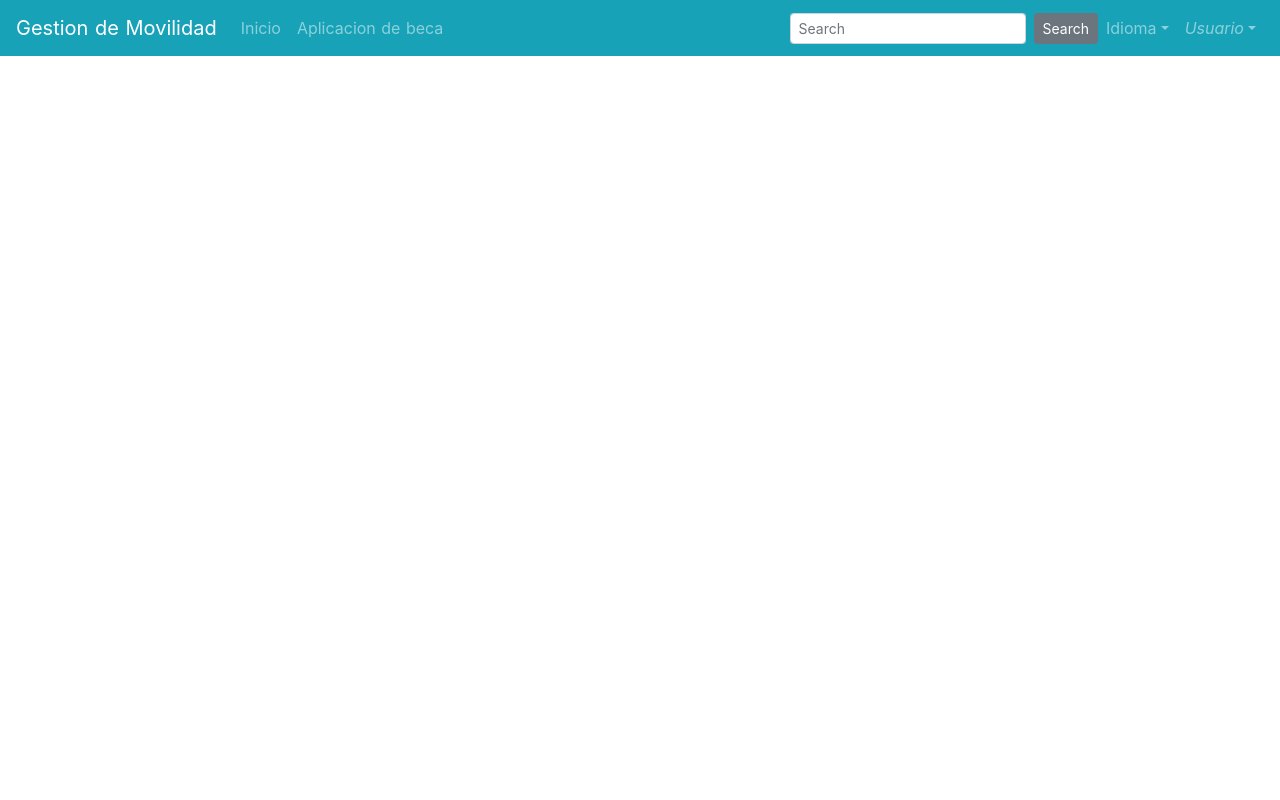
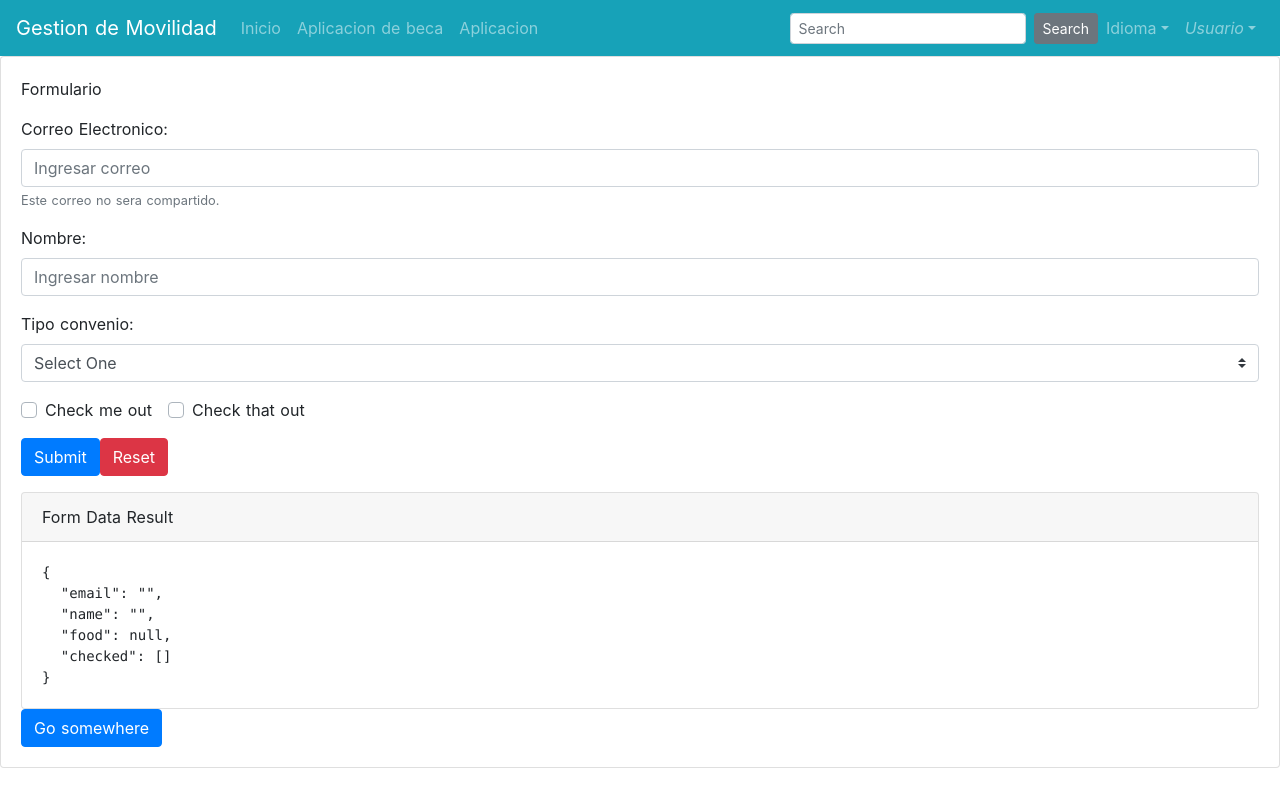
Before and after one commit to EstivenCano/proyecto_web, a Nuxt app: page /aplicacion in a window 1280 px wide. Built offline with nearby package versions, Linux system fonts and the light colour scheme.

Commit message:
Adelanto de aplicacion

```diff
--- a/layouts/default.vue
+++ b/layouts/default.vue
@@ -10,6 +10,7 @@
           <b-navbar-nav>
             <b-nav-item :to="{name:'index'}">Inicio</b-nav-item>
             <b-nav-item :to="{name:'formulario'}">Aplicacion de beca</b-nav-item>
+            <b-nav-item :to="{name:'aplicacion'}">Aplicacion</b-nav-item>
           </b-navbar-nav>
 
           <!-- Right aligned nav items -->
--- a/package.json
+++ b/package.json
@@ -11,9 +11,9 @@
     "generate": "nuxt generate"
   },
   "dependencies": {
-    "nuxt": "^2.0.0",
+    "bootstrap": "^4.1.3",
     "bootstrap-vue": "^2.0.0",
-    "bootstrap": "^4.1.3"
+    "nuxt": "^2.11.0"
   },
   "devDependencies": {}
 }
--- /dev/null
+++ b/pages/aplicacion.vue
@@ -0,0 +1,103 @@
+<template>
+
+
+
+  <div>
+
+
+
+  <b-card>
+    <b-card-text>
+      Formulario
+    </b-card-text>
+
+   <b-form @submit="onSubmit" @reset="onReset" v-if="show">
+      <b-form-group
+        id="input-group-1"
+        label="Correo Electronico:"
+        label-for="input-1"
+        description="Este correo no sera compartido."
+      >
+        <b-form-input
+          id="input-1"
+          v-model="form.email"
+          type="email"
+          required
+          placeholder="Ingresar correo"
+        ></b-form-input>
+      </b-form-group>
+
+      <b-form-group id="input-group-2" label="Nombre:" label-for="input-2">
+        <b-form-input
+          id="input-2"
+          v-model="form.name"
+          required
+          placeholder="Ingresar nombre"
+        ></b-form-input>
+      </b-form-group>
+
+      <b-form-group id="input-group-3" label="Tipo convenio:" label-for="input-3">
+        <b-form-select
+          id="input-3"
+          v-model="form.food"
+          :options="foods"
+          required
+        ></b-form-select>
+      </b-form-group>
+
+      <b-form-group id="input-group-4">
+        <b-form-checkbox-group v-model="form.checked" id="checkboxes-4">
+          <b-form-checkbox value="me">Check me out</b-form-checkbox>
+          <b-form-checkbox value="that">Check that out</b-form-checkbox>
+        </b-form-checkbox-group>
+      </b-form-group>
+
+      <b-button type="submit" variant="primary">Submit</b-button>
+      <b-button type="reset" variant="danger">Reset</b-button>
+    </b-form>
+    <b-card class="mt-3" header="Form Data Result">
+      <pre class="m-0">{{ form }}</pre>
+    </b-card>
+
+    <b-button href="#" variant="primary">Go somewhere</b-button>
+  </b-card>
+
+
+  </div>
+</template>
+
+<script>
+  export default {
+    data() {
+      return {
+        form: {
+          email: '',
+          name: '',
+          food: null,
+          checked: []
+        },
+        foods: [{ text: 'Select One', value: null }, 'Carrots', 'Beans', 'Tomatoes', 'Corn'],
+        show: true
+      }
+    },
+    methods: {
+      onSubmit(evt) {
+        evt.preventDefault()
+        alert(JSON.stringify(this.form))
+      },
+      onReset(evt) {
+        evt.preventDefault()
+        // Reset our form values
+        this.form.email = ''
+        this.form.name = ''
+        this.form.food = null
+        this.form.checked = []
+        // Trick to reset/clear native browser form validation state
+        this.show = false
+        this.$nextTick(() => {
+          this.show = true
+        })
+      }
+    }
+  }
+</script>
```
Also changed, not shown: 1 other file (tests, documents, lock files or other folders).
